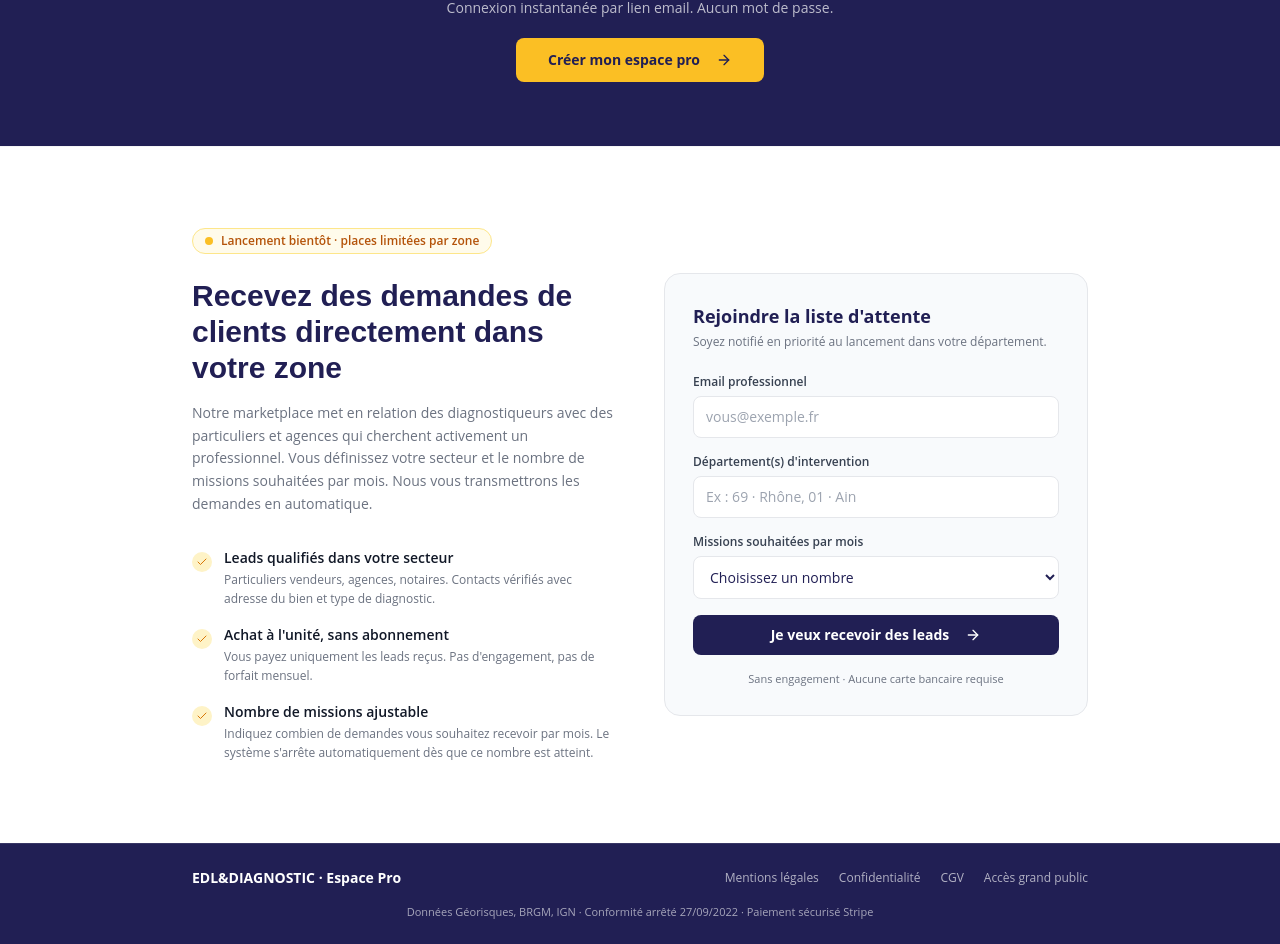
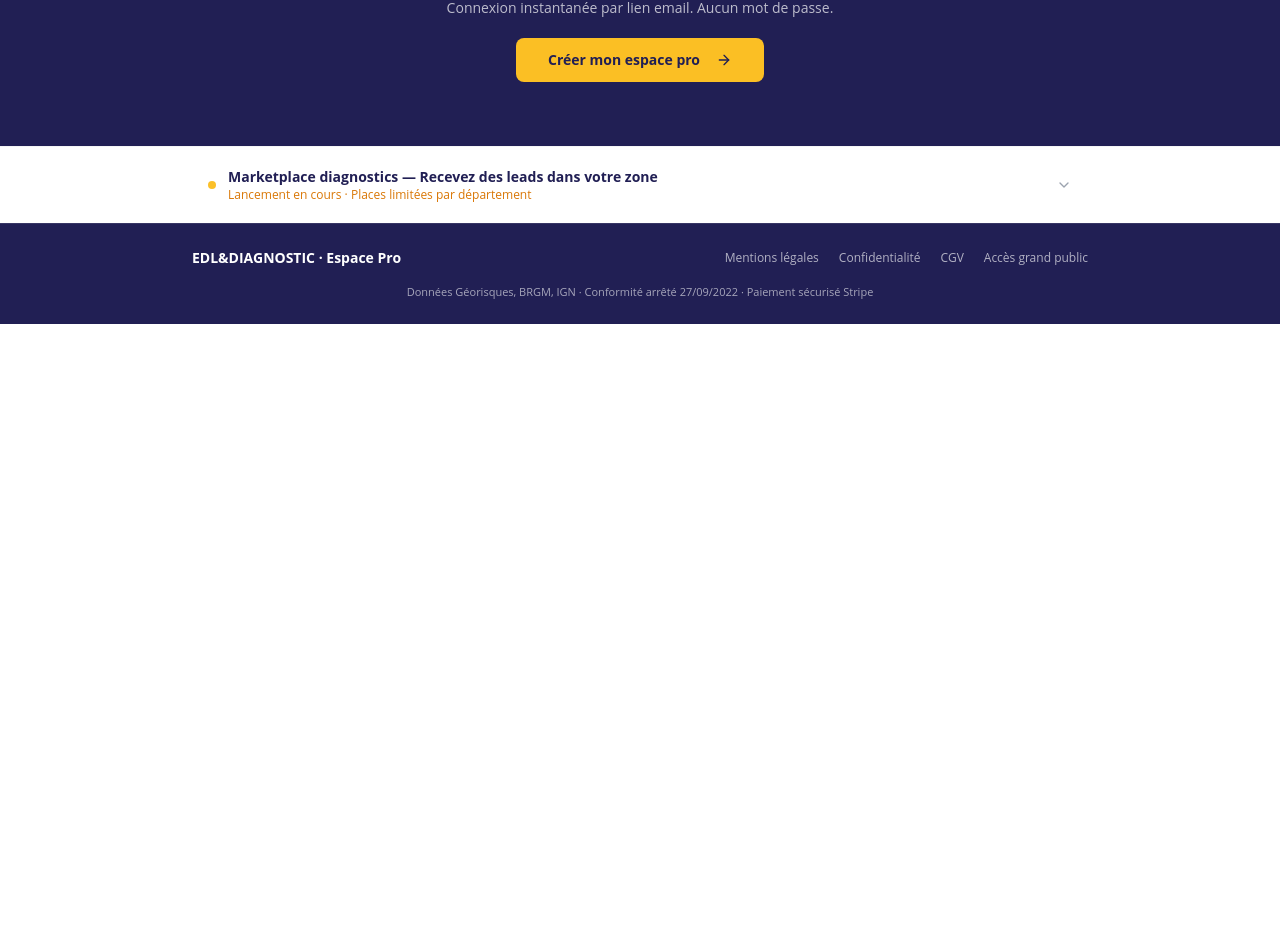
Before and after one commit to gregory690/erp-immo, a React (Vite) app: page /pro in a window 1280 px wide. Shown: the part 2633-3577 px from the top of the page. After the commit the page ends 2957 px from the top, so only its background shows below. Built offline with nearby package versions, Linux system fonts and the light colour scheme.

Commit message:
feat: marketplace collapsible sur ProLanding + ancrage hero depuis footer B2C
Co-Authored-By: Claude Sonnet 4.6 <noreply@anthropic.com>

```diff
--- a/src/pages/Home.tsx
+++ b/src/pages/Home.tsx
@@ -718,7 +718,7 @@ export default function Home() {
               <button onClick={() => navigate('/ressources')} className="hover:text-white underline transition-colors">Guide ERP</button>
               <button onClick={() => navigate('/faq')} className="hover:text-white underline transition-colors">FAQ</button>
               <button onClick={() => navigate('/exemple')} className="hover:text-white underline transition-colors">Exemple de document ERP</button>
-              <button onClick={() => navigate('/pro')} className="hover:text-white transition-colors font-semibold text-amber-400 hover:text-amber-300">Offre Pro</button>
+              <button onClick={() => navigate('/pro#hero')} className="hover:text-white transition-colors font-semibold text-amber-400 hover:text-amber-300">Offre Pro</button>
               <button onClick={() => navigate('/mentions-legales')} className="hover:text-white underline transition-colors">Mentions légales</button>
               <button onClick={() => navigate('/cgu')} className="hover:text-white underline transition-colors">CGU / CGV</button>
               <button onClick={() => navigate('/confidentialite')} className="hover:text-white underline transition-colors">Politique de confidentialité</button>
--- a/src/pages/ProLanding.tsx
+++ b/src/pages/ProLanding.tsx
@@ -125,11 +125,22 @@ export default function ProLanding() {
     };
   }, []);
 
+  // ── Collapsible marketplace section ───────────────────────────────────────
+  const [showLeads, setShowLeads] = useState(false);
+
   // ── Scroll to hash anchor (ex: /pro#leads depuis le dashboard) ───────────
   useEffect(() => {
-    if (window.location.hash) {
-      const el = document.querySelector(window.location.hash);
-      if (el) setTimeout(() => el.scrollIntoView({ behavior: 'smooth', block: 'start' }), 100);
+    if (window.location.hash === '#leads') {
+      setShowLeads(true);
+      setTimeout(() => {
+        const el = document.getElementById('leads');
+        if (el) el.scrollIntoView({ behavior: 'smooth', block: 'start' });
+      }, 150);
+    } else if (window.location.hash === '#hero') {
+      setTimeout(() => {
+        const el = document.getElementById('hero');
+        if (el) el.scrollIntoView({ behavior: 'smooth', block: 'start' });
+      }, 100);
     }
   }, []);
 
@@ -191,7 +202,7 @@ export default function ProLanding() {
     <div className="min-h-screen bg-white">
 
       {/* ── Hero ─────────────────────────────────────────────────────────── */}
-      <section className="bg-white border-b border-gray-100 px-4 py-16 sm:py-24">
+      <section id="hero" className="bg-white border-b border-gray-100 px-4 py-16 sm:py-24">
         <div className="max-w-5xl mx-auto">
           <div className="grid grid-cols-1 lg:grid-cols-2 gap-12 items-center">
 
@@ -479,9 +490,25 @@ export default function ProLanding() {
       </section>
 
       {/* ── Marketplace Leads ─────────────────────────────────────────────── */}
-      <section id="leads" className="px-4 py-16 sm:py-20 bg-white border-t border-gray-100">
+      <section id="leads" className="bg-white border-t border-gray-100">
         <div className="max-w-4xl mx-auto">
 
+          {/* Header cliquable */}
+          <button
+            onClick={() => setShowLeads(v => !v)}
+            className="w-full flex items-center justify-between px-4 py-5 text-left hover:bg-slate-50 transition-colors"
+          >
+            <div className="flex items-center gap-3">
+              <span className="w-2 h-2 rounded-full bg-amber-400 animate-pulse shrink-0" />
+              <div>
+                <p className="text-sm font-bold text-navy-900">Marketplace diagnostics — Recevez des leads dans votre zone</p>
+                <p className="text-xs text-amber-600 font-medium">Lancement en cours · Places limitées par département</p>
+              </div>
+            </div>
+            <ChevronDown className={`h-4 w-4 text-gray-400 shrink-0 transition-transform ${showLeads ? 'rotate-180' : ''}`} />
+          </button>
+
+          {showLeads && <div className="px-4 pb-16 pt-4">
           <div className="grid grid-cols-1 lg:grid-cols-2 gap-12 items-center">
 
             {/* Left — pitch */}
@@ -611,6 +638,7 @@ export default function ProLanding() {
             </div>
 
           </div>
+          </div>}
         </div>
       </section>
 
```
